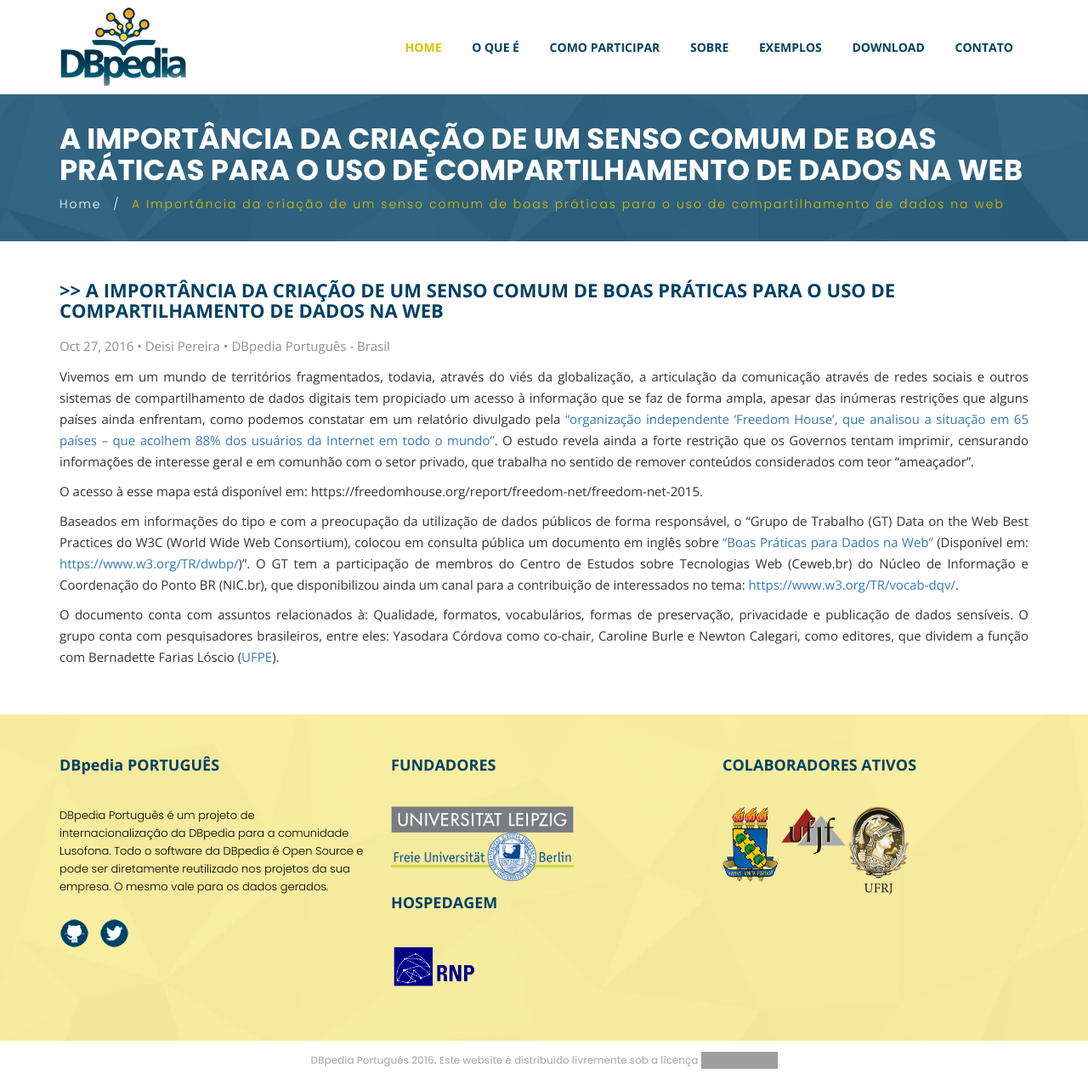
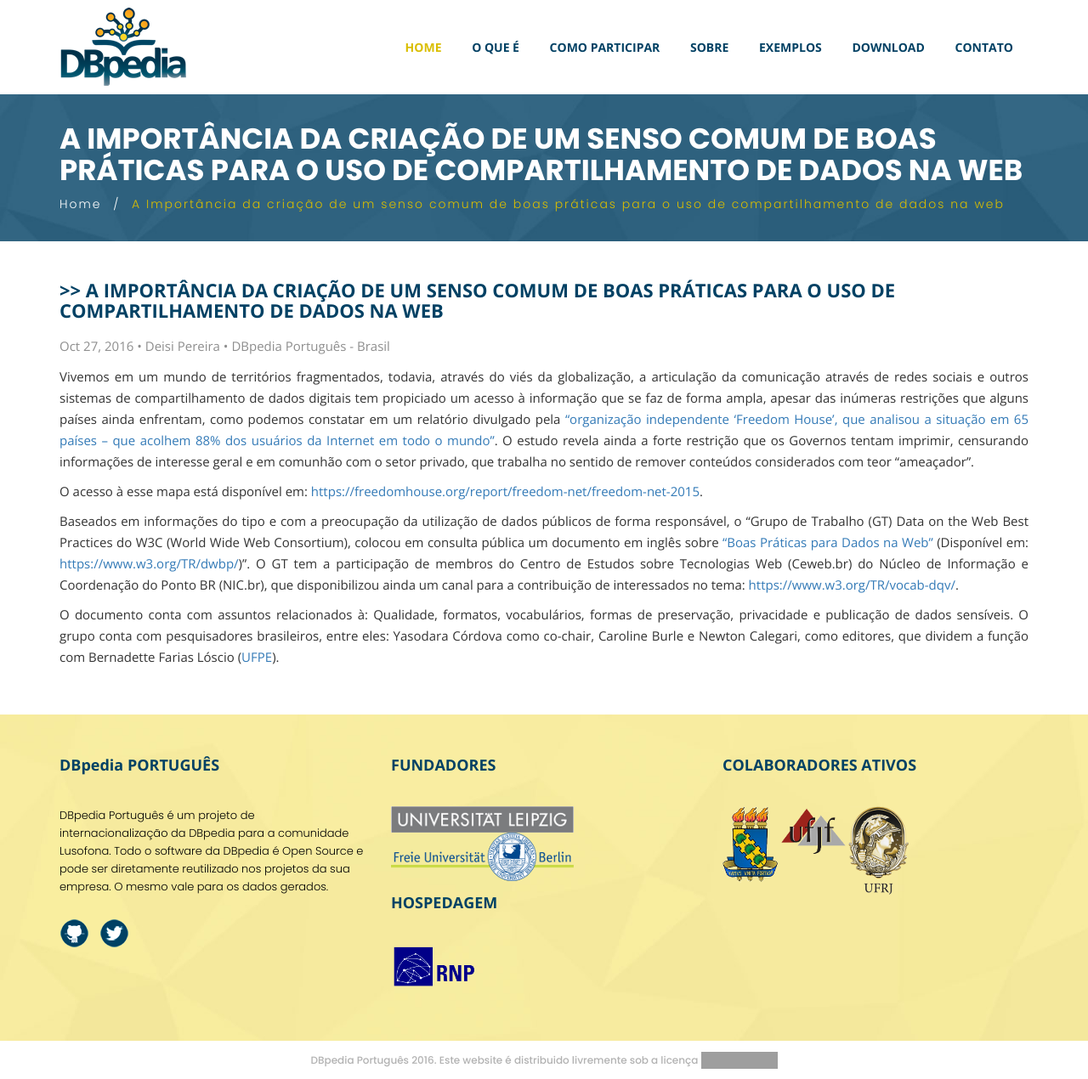
Before and after one commit to dbpedia-pt/dbpedia-pt.github.io, a Jekyll site: the page built from _posts/2016-10-27-compartilhamento_dados.md, in a window 1280 px wide. Shown: the whole page at 85% size. Built offline with Jekyll 4.4.1, drawn with Linux system fonts in a browser that asks for light colours; comment, search, counter and statistics services are not loaded; part of the change alters nothing that is shown; grey boxes are pictures that could not be loaded.

```diff
--- a/_posts/2016-10-27-compartilhamento_dados.md
+++ b/_posts/2016-10-27-compartilhamento_dados.md
@@ -11,7 +11,7 @@ office: DBpedia Português - Brasil
 
 Vivemos em um mundo de territórios fragmentados, todavia, através do viés da globalização, a articulação da comunicação através de redes sociais e outros sistemas de compartilhamento de dados digitais tem propiciado um acesso à informação que se faz de forma ampla, apesar das inúmeras restrições que alguns países ainda enfrentam, como podemos constatar em um relatório divulgado pela [“organização independente ‘Freedom House’, que analisou a situação em 65 países – que acolhem 88% dos usuários da Internet em todo o mundo”](http://brasil.elpais.com/brasil/2015/10/27/internacional/1445950130_429095.html). O estudo revela ainda a forte restrição que os Governos tentam imprimir, censurando informações de interesse geral e em comunhão com o setor privado, que trabalha no sentido de remover conteúdos considerados com teor “ameaçador”.
 
-O acesso à esse mapa está disponível em: https://freedomhouse.org/report/freedom-net/freedom-net-2015.
+O acesso à esse mapa está disponível em: [https://freedomhouse.org/report/freedom-net/freedom-net-2015](https://freedomhouse.org/report/freedom-net/freedom-net-2015).
 
 Baseados em informações do tipo e com a preocupação da utilização de dados públicos de forma responsável, o “Grupo de Trabalho (GT) Data on the Web Best Practices do W3C (World Wide Web Consortium), colocou em consulta pública um documento em inglês sobre [“Boas Práticas para Dados na Web”](http://dados.gov.br/noticia/boas-praticas-para-dados-na-web-em-consulta-publica-pelo-w3c/) (Disponível em: [https://www.w3.org/TR/dwbp/](https://www.w3.org/TR/dwbp/))”.  O GT tem a participação de membros do Centro de Estudos sobre Tecnologias Web (Ceweb.br) do Núcleo de Informação e Coordenação do Ponto BR (NIC.br), que disponibilizou ainda um canal para a contribuição de interessados no tema: [https://www.w3.org/TR/vocab-dqv/](https://www.w3.org/TR/vocab-dqv/).
 
```
